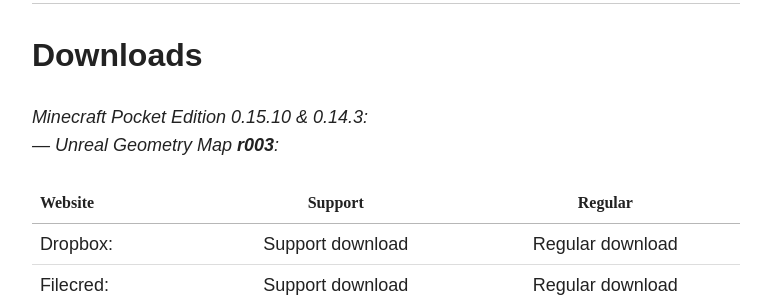
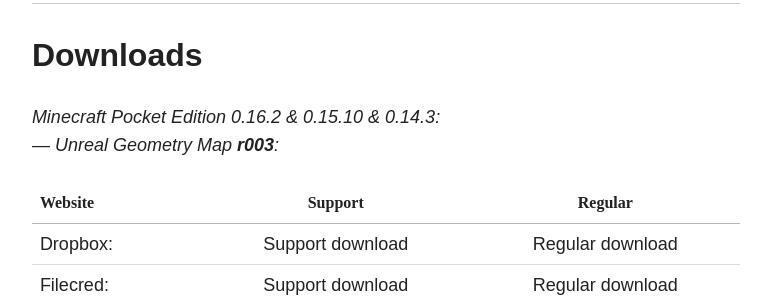
Before and after one commit to Desno365/Desno365.github.io, a Jekyll site: the page built from minecraft/unreal-map/index.md, in a window 1280 px wide and 900 px high, scrolled down 1514 px. Shown: the part 153-453 px from the top of the window, without its empty margins (254-1025 px from the left). Built offline with Jekyll 4.4.1, drawn with Linux system fonts in a browser that asks for light colours; nearby versions of some CDN libraries; comment, search, counter and statistics services are not loaded.

Commit message:
Update compatibility for jukebox and unreal map

```diff
--- a/minecraft/unreal-map/index.md
+++ b/minecraft/unreal-map/index.md
@@ -43,7 +43,7 @@
 
 ## Downloads
 
-<i>Minecraft Pocket Edition 0.15.10 & 0.14.3:</i><br>
+<i>Minecraft Pocket Edition 0.16.2 & 0.15.10 & 0.14.3:</i><br>
 <i> --- Unreal Geometry Map <b>r003</b>:</i>
 
 | Website | Support | Regular |
```
Also changed, not shown: minecraft/jukebox-mod/index.md (+1 -1 lines).
